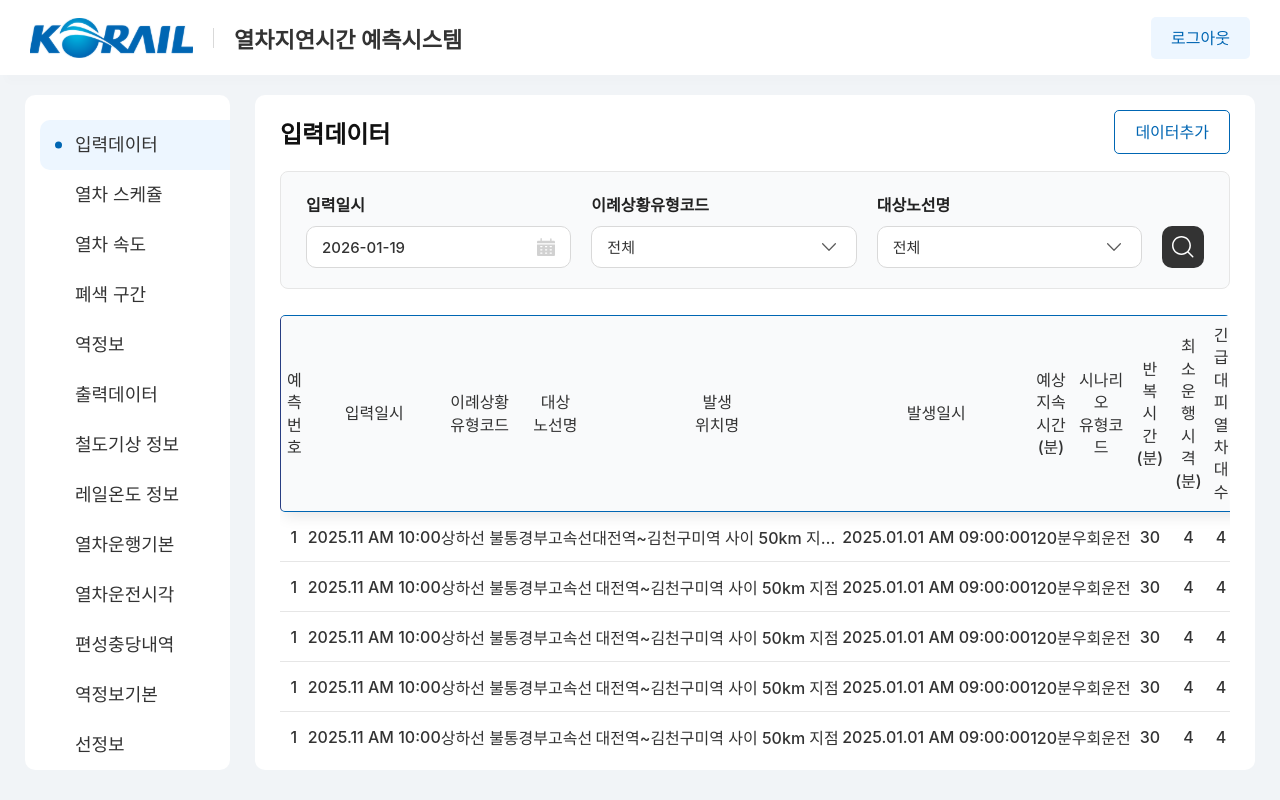
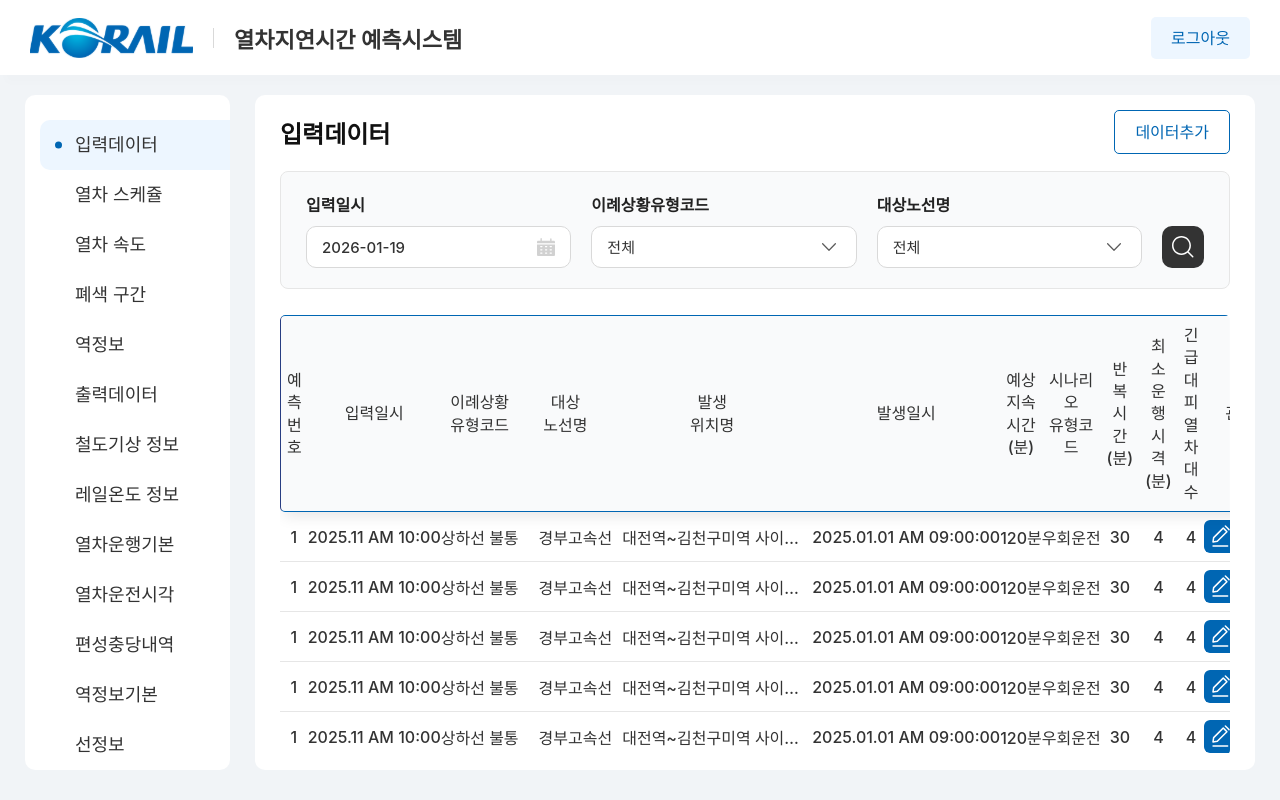
Before and after one commit to jamtty/korail-app, a React (Create React App) app: page /korail-app/admin/input-data in a window 1280 px wide. Built offline with nearby package versions, Linux system fonts and the light colour scheme; a web font is replaced by a local one.

Commit message:
feat: 시뮬레이션 프리뷰 줌/드래그, 입력데이터 발생위치명 말줄임 적용

```diff
--- a/src/admin/InputData.js
+++ b/src/admin/InputData.js
@@ -107,7 +107,7 @@ function InputData() {
 								<td>2025.11 AM 10:00</td>
 								<td>상하선 불통</td>
 								<td>경부고속선</td>
-								<td>대전역~김천구미역 사이 50km 지점 대전역~김천구미역 사이 50km 지점</td>
+								<td className="td-location">대전역~김천구미역 사이 50km 지점 대전역~김천구미역 사이 50km 지점</td>
 								<td>2025.01.01 AM 09:00:00</td>
 								<td>120분</td>
 								<td>우회운전</td>
@@ -126,7 +126,7 @@ function InputData() {
 								<td>2025.11 AM 10:00</td>
 								<td>상하선 불통</td>
 								<td>경부고속선</td>
-								<td>대전역~김천구미역 사이 50km 지점</td>
+								<td className="td-location">대전역~김천구미역 사이 50km 지점</td>
 								<td>2025.01.01 AM 09:00:00</td>
 								<td>120분</td>
 								<td>우회운전</td>
@@ -145,7 +145,7 @@ function InputData() {
 								<td>2025.11 AM 10:00</td>
 								<td>상하선 불통</td>
 								<td>경부고속선</td>
-								<td>대전역~김천구미역 사이 50km 지점</td>
+								<td className="td-location">대전역~김천구미역 사이 50km 지점</td>
 								<td>2025.01.01 AM 09:00:00</td>
 								<td>120분</td>
 								<td>우회운전</td>
@@ -164,25 +164,7 @@ function InputData() {
 								<td>2025.11 AM 10:00</td>
 								<td>상하선 불통</td>
 								<td>경부고속선</td>
-								<td>대전역~김천구미역 사이 50km 지점</td>
-								<td>2025.01.01 AM 09:00:00</td>
-								<td>120분</td>
-								<td>우회운전</td>
-								<td>30</td>
-								<td>4</td>
-								<td>4</td>
-								<td>
-									<div className="action-buttons">
-										<button type="button" className="btn btn-edit"></button>
-										<button type="button" className="btn btn-delete"></button>
-									</div>
-								</td>
-							</tr><tr>
-								<td>1</td>
-								<td>2025.11 AM 10:00</td>
-								<td>상하선 불통</td>
-								<td>경부고속선</td>
-								<td>대전역~김천구미역 사이 50km 지점</td>
+								<td className="td-location">대전역~김천구미역 사이 50km 지점</td>
 								<td>2025.01.01 AM 09:00:00</td>
 								<td>120분</td>
 								<td>우회운전</td>
@@ -201,25 +183,7 @@ function InputData() {
 								<td>2025.11 AM 10:00</td>
 								<td>상하선 불통</td>
 								<td>경부고속선</td>
-								<td>대전역~김천구미역 사이 50km 지점</td>
-								<td>2025.01.01 AM 09:00:00</td>
-								<td>120분</td>
-								<td>우회운전</td>
-								<td>30</td>
-								<td>4</td>
-								<td>4</td>
-								<td>
-									<div className="action-buttons">
-										<button type="button" className="btn btn-edit"></button>
-										<button type="button" className="btn btn-delete"></button>
-									</div>
-								</td>
-							</tr><tr>
-								<td>1</td>
-								<td>2025.11 AM 10:00</td>
-								<td>상하선 불통</td>
-								<td>경부고속선</td>
-								<td>대전역~김천구미역 사이 50km 지점</td>
+								<td className="td-location">대전역~김천구미역 사이 50km 지점</td>
 								<td>2025.01.01 AM 09:00:00</td>
 								<td>120분</td>
 								<td>우회운전</td>
@@ -238,25 +202,7 @@ function InputData() {
 								<td>2025.11 AM 10:00</td>
 								<td>상하선 불통</td>
 								<td>경부고속선</td>
-								<td>대전역~김천구미역 사이 50km 지점</td>
-								<td>2025.01.01 AM 09:00:00</td>
-								<td>120분</td>
-								<td>우회운전</td>
-								<td>30</td>
-								<td>4</td>
-								<td>4</td>
-								<td>
-									<div className="action-buttons">
-										<button type="button" className="btn btn-edit"></button>
-										<button type="button" className="btn btn-delete"></button>
-									</div>
-								</td>
-							</tr><tr>
-								<td>1</td>
-								<td>2025.11 AM 10:00</td>
-								<td>상하선 불통</td>
-								<td>경부고속선</td>
-								<td>대전역~김천구미역 사이 50km 지점</td>
+								<td className="td-location">대전역~김천구미역 사이 50km 지점</td>
 								<td>2025.01.01 AM 09:00:00</td>
 								<td>120분</td>
 								<td>우회운전</td>
@@ -275,25 +221,7 @@ function InputData() {
 								<td>2025.11 AM 10:00</td>
 								<td>상하선 불통</td>
 								<td>경부고속선</td>
-								<td>대전역~김천구미역 사이 50km 지점</td>
-								<td>2025.01.01 AM 09:00:00</td>
-								<td>120분</td>
-								<td>우회운전</td>
-								<td>30</td>
-								<td>4</td>
-								<td>4</td>
-								<td>
-									<div className="action-buttons">
-										<button type="button" className="btn btn-edit"></button>
-										<button type="button" className="btn btn-delete"></button>
-									</div>
-								</td>
-							</tr><tr>
-								<td>1</td>
-								<td>2025.11 AM 10:00</td>
-								<td>상하선 불통</td>
-								<td>경부고속선</td>
-								<td>대전역~김천구미역 사이 50km 지점</td>
+								<td className="td-location">대전역~김천구미역 사이 50km 지점</td>
 								<td>2025.01.01 AM 09:00:00</td>
 								<td>120분</td>
 								<td>우회운전</td>
@@ -312,25 +240,7 @@ function InputData() {
 								<td>2025.11 AM 10:00</td>
 								<td>상하선 불통</td>
 								<td>경부고속선</td>
-								<td>대전역~김천구미역 사이 50km 지점</td>
-								<td>2025.01.01 AM 09:00:00</td>
-								<td>120분</td>
-								<td>우회운전</td>
-								<td>30</td>
-								<td>4</td>
-								<td>4</td>
-								<td>
-									<div className="action-buttons">
-										<button type="button" className="btn btn-edit"></button>
-										<button type="button" className="btn btn-delete"></button>
-									</div>
-								</td>
-							</tr><tr>
-								<td>1</td>
-								<td>2025.11 AM 10:00</td>
-								<td>상하선 불통</td>
-								<td>경부고속선</td>
-								<td>대전역~김천구미역 사이 50km 지점</td>
+								<td className="td-location">대전역~김천구미역 사이 50km 지점</td>
 								<td>2025.01.01 AM 09:00:00</td>
 								<td>120분</td>
 								<td>우회운전</td>
@@ -349,82 +259,7 @@ function InputData() {
 								<td>2025.11 AM 10:00</td>
 								<td>상하선 불통</td>
 								<td>경부고속선</td>
-								<td>대전역~김천구미역 사이 50km 지점</td>
-								<td>2025.01.01 AM 09:00:00</td>
-								<td>120분</td>
-								<td>우회운전</td>
-								<td>30</td>
-								<td>4</td>
-								<td>4</td>
-								<td>
-									<div className="action-buttons">
-										<button type="button" className="btn btn-edit"></button>
-										<button type="button" className="btn btn-delete"></button>
-									</div>
-								</td>
-							</tr><tr>
-								<td>1</td>
-								<td>2025.11 AM 10:00</td>
-								<td>상하선 불통</td>
-								<td>경부고속선</td>
-								<td>대전역~김천구미역 사이 50km 지점</td>
-								<td>2025.01.01 AM 09:00:00</td>
-								<td>120분</td>
-								<td>우회운전</td>
-								<td>30</td>
-								<td>4</td>
-								<td>4</td>
-								<td>
-									<div className="action-buttons">
-										<button type="button" className="btn btn-edit"></button>
-										<button type="button" className="btn btn-delete"></button>
-									</div>
-								</td>
-							</tr>
-							<tr>
-								<td>1</td>
-								<td>2025.11 AM 10:00</td>
-								<td>상하선 불통</td>
-								<td>경부고속선</td>
-								<td>대전역~김천구미역 사이 50km 지점</td>
-								<td>2025.01.01 AM 09:00:00</td>
-								<td>120분</td>
-								<td>우회운전</td>
-								<td>30</td>
-								<td>4</td>
-								<td>4</td>
-								<td>
-									<div className="action-buttons">
-										<button type="button" className="btn btn-edit"></button>
-										<button type="button" className="btn btn-delete"></button>
-									</div>
-								</td>
-							</tr>
-							<tr>
-								<td>1</td>
-								<td>2025.11 AM 10:00</td>
-								<td>상하선 불통</td>
-								<td>경부고속선</td>
-								<td>대전역~김천구미역 사이 50km 지점</td>
-								<td>2025.01.01 AM 09:00:00</td>
-								<td>120분</td>
-								<td>우회운전</td>
-								<td>30</td>
-								<td>4</td>
-								<td>4</td>
-								<td>
-									<div className="action-buttons">
-										<button type="button" className="btn btn-edit"></button>
-										<button type="button" className="btn btn-delete"></button>
-									</div>
-								</td>
-							</tr>
-							<tr>
-								<td>1</td>
-								<td>2025.11 AM 10:00</td>
-								<td>상하선 불통</td>
-								<td>경부고속선</td>
-								<td>대전역~김천구미역 사이 50km 지점</td>
+								<td className="td-location">대전역~김천구미역 사이 50km 지점</td>
 								<td>2025.01.01 AM 09:00:00</td>
 								<td>120분</td>
 								<td>우회운전</td>
--- a/src/assets/css/App.css
+++ b/src/assets/css/App.css
@@ -12,7 +12,7 @@
 .routemap { width:100%; height:100%; background:#d7d7d7; position:relative; display:flex; align-items:center; justify-content:flex-end; }
 
 /* 노선 탭 줌 컨트롤 버튼 */
-.routemap-zoom-con { position:absolute; top:30px; right:30px; z-index:100; display:flex; flex-direction:column; border:2px solid rgba(0,0,0,0.2); border-radius:8px; overflow:hidden; }
+.routemap-zoom-con { position:absolute; top:30px; right:30px; z-index:1001; display:flex; flex-direction:column; border:2px solid rgba(0,0,0,0.2); border-radius:4px; overflow:hidden; }
 .btn-zoom { width:30px; height:30px; line-height:36px; background:#fff; border:none; border-bottom:1px solid rgba(0,0,0,0.2); font:bold 22px 'Lucida Console', Monaco, monospace; text-indent:1px; color:#444; display:flex; align-items:center; justify-content:center; cursor:pointer; transition:background 0.15s; }
 .btn-zoom:last-child { border-bottom:none; }
 .btn-zoom:hover { background:#f4f4f4; }
@@ -202,6 +202,8 @@
 .adm-table thead th:first-child { border-left:1px solid #283D82; border-top-left-radius:5px; border-bottom-left-radius:5px; }
 .adm-table thead th:last-child { border-right:1px solid #283D82; border-top-right-radius:5px; border-bottom-right-radius:5px; width:130px; }
 .adm-table tbody tr td { font-size:16px; font-weight:500; color:#333; text-align:center; height:50px; border-bottom:1px solid #E6E6E6; max-width:250px; overflow:hidden; text-overflow:ellipsis; white-space:nowrap; }
+.adm-table tbody tr td.td-location { overflow:hidden; text-overflow:ellipsis; white-space:nowrap; text-align:left; padding:0 10px; max-width:200px; }
+.adm-table tbody tr td:nth-child(4) { padding-left:20px; text-align:left; }
 .adm-table tbody tr td:last-child { width:130px; }
 .adm-table tbody tr:hover { background:#f8f8f8; }
 
@@ -375,7 +377,7 @@
 .Simulation .btn-border { line-height:42px; padding:0 20px; font-size:16px; font-weight:500; color:#0066B3; border:1px solid #0066B3; border-radius:5px; }
 
 .Simulation .si-container { height: 100vh; display:flex; gap:25px; padding: 95px 25px 30px 25px; }
-.Simulation .si-list-wrap { width:450px; height:100%; flex-shrink: 0; padding:20px 10px 20px 25px; background:#fff; flex-shrink: 0; border-radius:10px; display:flex; flex-direction:column; overflow:hidden; }
+.Simulation .si-list-wrap { width:350px; height:100%; flex-shrink: 0; padding:20px 10px 20px 25px; background:#fff; flex-shrink: 0; border-radius:10px; display:flex; flex-direction:column; overflow:hidden; }
 .Simulation h2 { font-size:20px; font-weight:600; color:#222; }
 .Simulation .card-list { flex:1; min-height:0; overflow-y:auto; padding-right:9px; margin:15px 0 0; }
 .Simulation .card-list li { border:1px solid #D9D9D9; padding:10px; border-radius:10px; margin:0 0 5px; transition:background 0.2s; cursor:pointer; }
@@ -432,7 +434,7 @@
 .map-legend .legend-swatch { display:flex; gap:1px; flex-shrink:0; border-radius:3px; overflow:hidden; }
 .map-legend .legend-swatch i { display:block; width:12px; height:12px; font-style:normal; }
 
-.Simulation .railway-svg { width:100%; height:100%; }
+.Simulation .railway-svg { width:100%; height:100%;  }
 .Simulation .btn-play { position:absolute; bottom:20px; left:20px; width:36px; height:36px; border-radius:50%; background:#f97316; color:#fff; display:flex; align-items:center; justify-content:center; box-shadow:0 4px 12px rgba(249,115,22,.4); transition:background 0.2s, transform 0.2s; }
 .Simulation .btn-play.playing { background:#aaa; box-shadow:none; cursor:default; }
 
@@ -453,3 +455,5 @@
 .Simulation .train-tbl .badge { display:inline-flex; align-items:center; justify-content:center; padding:0 10px; width:60px; height:28px; border-radius:5px; font-size:14px; font-weight:600; white-space:nowrap; }
 .Simulation .train-tbl .badge.running { border:1px solid #50C587; color:#50C587; background:rgba(80,197,135,0.08); }
 .Simulation .train-tbl .badge.late { border:1px solid #FF5D5D; color:#FF5D5D; background:rgba(255,93,93,0.08); }
+
+.leaflet-touch .leaflet-bar a:last-child { border-radius: 0 !important; border-bottom:1px solid #ccc !important; }
```
Also changed, not shown: src/App.js (+13 -10 lines), src/components/KorailMap.js (+31 -3 lines), src/scenario/Simulation.js (+51 -2 lines). Lines whose indentation alone changed are shown as unchanged.
